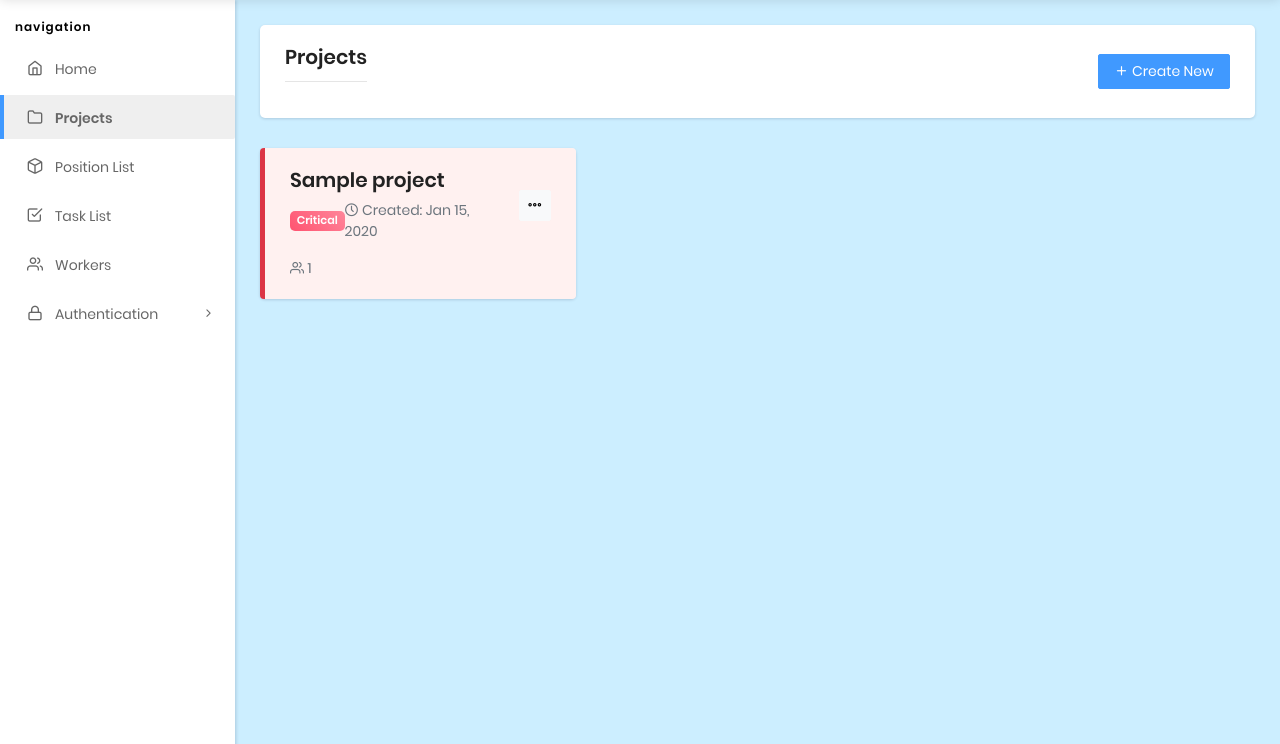
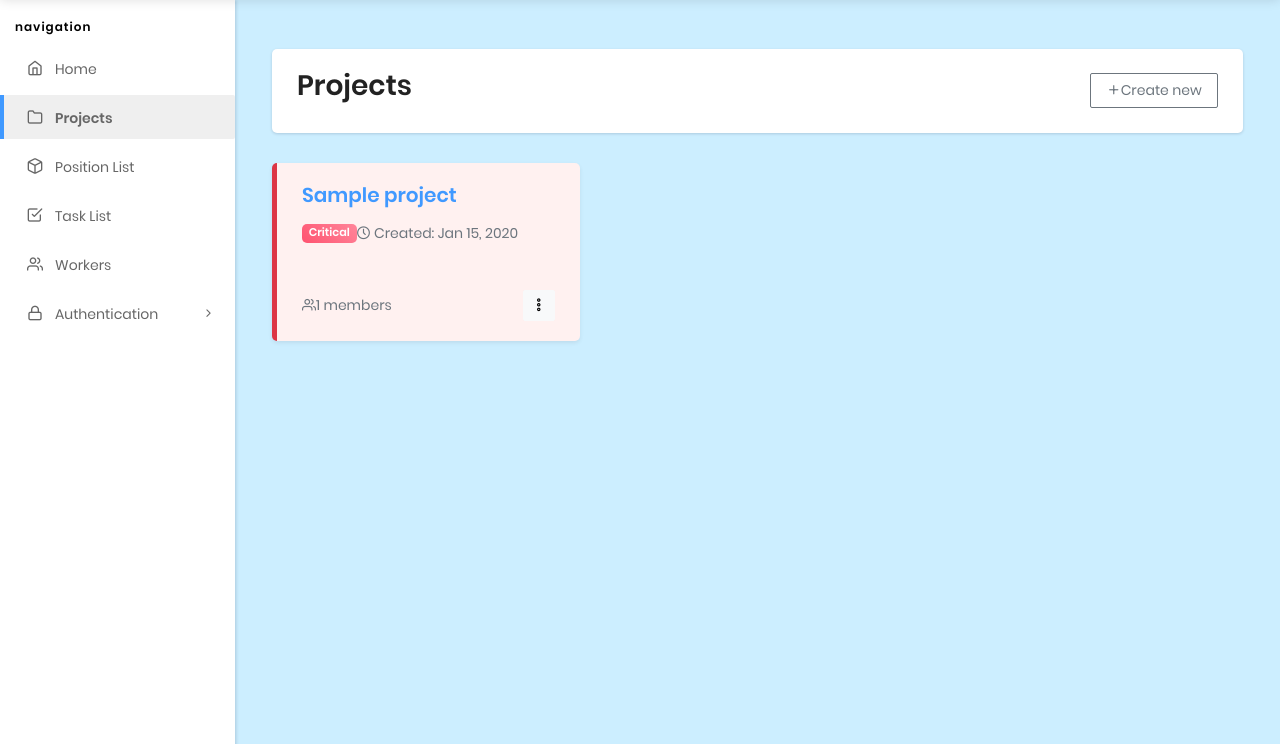
Before and after one commit to Ppllupold/ITCompanyTaskManager, a Django app: page /projects/ in a window 1280 px wide. Shown: the part 56-800 px from the top of the page. Run offline with Django 5.2, Linux system fonts and the light colour scheme; a user stored in the database is signed in; tables that the repository leaves empty hold one stand-in row (values such as "Sample post"); some libraries are stand-ins or nearby versions.

Commit message:
project view redesigns

```diff
--- a/taskmanagerApp/forms.py
+++ b/taskmanagerApp/forms.py
@@ -1,7 +1,7 @@
 from django import forms
 from django.contrib.auth.forms import UserCreationForm
 
-from taskmanagerApp.models import Worker, Position, Project
+from taskmanagerApp.models import Worker, Position, Project, Team
 
 
 class WorkerSearchForm(forms.Form):
--- a/taskmanagerApp/urls.py
+++ b/taskmanagerApp/urls.py
@@ -1,6 +1,8 @@
 from django.urls import path
+
 from taskmanagerApp.views import index, PositionListView, WorkerListView, WorkerDetailView, TaskDetailView, \
-    RegisterView, WorkerDeleteView, ProjectListView, ProjectCreateView, ProjectDeleteView, ProjectDetailView
+    RegisterView, WorkerDeleteView, ProjectListView, ProjectCreateView, ProjectDeleteView, ProjectDetailView, \
+    ProjectUpdateView, ProjectTeamsView
 from .views import TaskListView
 
 urlpatterns = [
@@ -16,5 +18,7 @@ urlpatterns = [
     path("projects/<int:pk>/", ProjectDetailView.as_view(), name="project-detail"),
     path("projects/create/", ProjectCreateView.as_view(), name="project-create"),
     path("projects/<int:pk>/delete/", ProjectDeleteView.as_view(), name="project-delete"),
+    path("projects/<int:pk>/update/", ProjectUpdateView.as_view(), name="project-update"),
+    path("projects/<int:pk>/teams/", ProjectTeamsView.as_view(), name="project-teams"),
 ]
 app_name = "taskManagerApp"
--- a/taskmanagerApp/views.py
+++ b/taskmanagerApp/views.py
@@ -7,7 +7,7 @@ from django.urls import reverse_lazy
 from django.views import generic
 
 from taskmanagerApp.forms import WorkerSearchForm, CustomUserCreationForm, TaskSearchForm, ProjectForm
-from taskmanagerApp.models import Task, Position, Worker, Project
+from taskmanagerApp.models import Task, Position, Worker, Project, Team
 
 
 @login_required(login_url='login')
@@ -120,6 +120,7 @@ class ProjectListView(LoginRequiredMixin, generic.ListView):
     queryset = (Project.objects.annotate(member_count=Count("teams__members", distinct=True))
                 .prefetch_related("teams"))
 
+
 class ProjectDetailView(LoginRequiredMixin, generic.DetailView):
     model = Project
     template_name = "TMapp/project-detail.html"
@@ -132,10 +133,29 @@ class ProjectCreateView(LoginRequiredMixin, generic.CreateView):
     success_url = reverse_lazy("taskManagerApp:project-list")
 
 
+class ProjectUpdateView(LoginRequiredMixin, generic.UpdateView):
+    model = Project
+    template_name = "TMapp/project-create.html"
+    form_class = ProjectForm
+    success_url = reverse_lazy("taskManagerApp:project-list")
+
+
 class ProjectDeleteView(LoginRequiredMixin, generic.DeleteView):
     model = Project
     template_name = "TMapp/project_confirm_delete.html"
     success_url = reverse_lazy("taskManagerApp:project-list")
+
+
+class ProjectTeamsView(generic.DetailView):
+    model = Project
+    template_name = "TMapp/project-teams-list.html"
+    context_object_name = "project"
+
+
+class TeamUpdateView(LoginRequiredMixin, generic.UpdateView):
+    model = Team
+    template_name = "TMapp/team_form.html"
+    success_url = reverse_lazy("taskManagerApp:project-teams-list")
 
 
 class RegisterView(generic.CreateView):
--- a/templates/TMapp/project-list.html
+++ b/templates/TMapp/project-list.html
@@ -1,45 +1,72 @@
 {% extends "layouts/base.html" %}
+{% block title %}Projects{% endblock %}
 
-{% block title %}Projects{% endblock %}
+{% block stylesheets %}
+<style>
+  .project-card {
+    position: relative;
+    overflow: visible !important;
+    transition: box-shadow 0.3s;
+  }
+
+  .project-card:hover {
+    box-shadow: 0 0 15px rgba(0, 0, 0, 0.1);
+  }
+
+  .dropdown-menu {
+    z-index: 1050;
+  }
+
+  .project-card-container {
+    opacity: 0;
+    transform: translateY(20px);
+  }
+
+  .project-card-container.visible {
+    opacity: 1;
+    transform: translateY(0);
+    transition: all 0.6s ease;
+  }
+</style>
+{% endblock %}
 
 {% block content %}
 <div class="pcoded-main-container">
   <div class="pcoded-content">
+    <div class="container mt-4">
       <div class="page-header d-flex justify-content-between align-items-center">
           <div class="page-block">
-          <h5 class="m-b-10">Projects</h5>
+            <h3 class="m-b-10">Projects</h3>
           </div>
           <div>
-          <a href="{% url 'taskManagerApp:project-create' %}" class="btn btn-primary">
-            <i class="feather icon-plus mr-1"></i> Create New
+            <a href="{% url 'taskManagerApp:project-create' %}" class="btn btn-outline-secondary">
+              <i class="feather icon-plus mr-1"></i>Create new
             </a>
           </div>
         </div>
 
-
       <div class="row">
         {% for project in project_list %}
-          <div class="col-md-6 col-xl-4">
-            <div class="card project-card mb-4">
-              <div class="card-body" style="border-left: 5px solid
+          <div class="col-md-6 col-xl-4 mb-4 project-card-container">
+            <div class="card shadow-sm h-100 project-card" style="
+              border-left: 5px solid
               {% if project.priority == 'CRITICAL' %}#dc3545
               {% elif project.priority == 'ESSENTIAL' %}#ffc107
               {% elif project.priority == 'HIGH_PRIORITY' %}#0d6efd
               {% elif project.priority == 'MEDIUM_PRIORITY' %}#0dcaf0
               {% else %}#6c757d
               {% endif %};
-                  border-radius: 4px;
               background-color:
               {% if project.priority == 'CRITICAL' %}#fff1f0
               {% elif project.priority == 'ESSENTIAL' %}#fffbe6
               {% elif project.priority == 'HIGH_PRIORITY' %}#f0f5ff
               {% elif project.priority == 'MEDIUM_PRIORITY' %}#e6fffb
-                  {% else %}#f5f5f5
-                  {% endif %};">
-                <div class="row align-items-center">
-                  <div class="col">
-                    <h5 class="project-title">{{ project.name }}</h5>
-                    <div class="d-flex align-items-center mt-2">
+              {% else %}#f8f9fa
+              {% endif %};
+            ">
+              <div class="card-body d-flex flex-column">
+                <h5 class="project-title text-primary">{{ project.name }}</h5>
+                <div class="d-flex align-items-center mt-2 mb-3">
                   {% include "includes/priority-buttons.html" with object=project %}
                   {% if project.created_at %}
                     <span class="text-muted ml-3">
@@ -47,28 +74,25 @@
                     </span>
                   {% endif %}
                 </div>
+                <div class="d-flex justify-content-between align-items-center mt-auto">
+                  <div class="text-muted">
+                    <i class="feather icon-users mr-1"></i>{{ project.member_count }} members
                   </div>
-                  <div class="col-auto">
                   <div class="dropdown">
-                      <button class="btn btn-icon btn-light btn-sm" type="button" data-toggle="dropdown"
-                              aria-haspopup="true" aria-expanded="false">
-                        <i class="feather icon-more-horizontal"></i>
+                    <button class="btn btn-light btn-sm" type="button" data-toggle="dropdown" aria-haspopup="true" aria-expanded="false">
+                      <i class="feather icon-more-vertical"></i>
                     </button>
-                      <div class="dropdown-menu dropdown-menu-right">
-                        <a class="dropdown-item" href={% url "taskmanager:project-detail" pk=project.id %}>
-                          <i class="feather icon-eye mr-2"></i>View Details/Teams
+                    <div class="dropdown-menu dropdown-menu-right shadow-sm">
+                      <a class="dropdown-item" href="{% url 'taskManagerApp:project-detail' pk=project.id %}">
+                        <i class="feather icon-eye mr-2"></i> View Details
                       </a>
-                        <a class="dropdown-item text-danger" href="{% url "taskmanager:project-delete" project.id %}">
-                          <i class="feather icon-trash-2 mr-2"></i>Delete
+                      <a class="dropdown-item" href="{% url 'taskManagerApp:project-teams' pk=project.id %}">
+                        <i class="feather icon-users mr-2"></i> Teams
+                      </a>
+                      <a class="dropdown-item text-danger" href="{% url 'taskManagerApp:project-delete' pk=project.id %}">
+                        <i class="feather icon-trash-2 mr-2"></i> Delete
                       </a>
                     </div>
-                    </div>
-                  </div>
-                </div>
-                <div class="d-flex justify-content-between mt-3">
-                  <div>
-                    <i class="feather icon-users text-muted mr-1"></i>
-                    <span class="text-muted">{{ project.member_count }}</span>
                   </div>
                 </div>
               </div>
@@ -76,9 +100,8 @@
           </div>
         {% empty %}
           <div class="col-12">
-            <div class="card">
-              <div class="card-body text-center py-5">
-                <i class="feather icon-info text-muted mb-3" style="font-size: 48px;"></i>
+            <div class="alert alert-info text-center py-5 shadow-sm">
+              <i class="feather icon-info mb-3" style="font-size: 48px;"></i>
               <h5 class="mb-3">No Projects Available</h5>
               <p class="text-muted">There are no projects created yet.</p>
               <a href="{% url 'taskManagerApp:project-create' %}" class="btn btn-primary mt-2">
@@ -86,10 +109,22 @@
               </a>
             </div>
           </div>
-          </div>
         {% endfor %}
       </div>
-
     </div>
   </div>
+</div>
+
+{% block extra_scripts %}
+<script>
+  document.addEventListener("DOMContentLoaded", () => {
+    const cards = document.querySelectorAll('.project-card-container');
+    cards.forEach((card, index) => {
+      setTimeout(() => {
+        card.classList.add('visible');
+      }, 150 * index);
+    });
+  });
+</script>
 {% endblock %}
+{% endblock %}
--- a/templates/includes/scripts.html
+++ b/templates/includes/scripts.html
@@ -4,3 +4,4 @@
 <script src="/static/assets/js/pcoded.js"></script>
 <script src="https://code.jquery.com/jquery-3.6.0.min.js"></script>
 <script src="https://cdn.jsdelivr.net/npm/bootstrap@4.6.0/dist/js/bootstrap.bundle.min.js"></script>
+<script src="https://cdnjs.cloudflare.com/ajax/libs/bootstrap-select/1.13.1/js/bootstrap-select.min.js"></script>
--- a/templates/layouts/base.html
+++ b/templates/layouts/base.html
@@ -8,13 +8,15 @@
 
   <meta charset="utf-8">
   <meta name="viewport" content="width=device-width, initial-scale=1.0, user-scalable=0, minimal-ui">
-    <meta http-equiv="X-UA-Compatible" content="IE=edge" />
-    <meta name="description" content="" />
+  <meta http-equiv="X-UA-Compatible" content="IE=edge"/>
+  <meta name="description" content=""/>
   <meta name="keywords" content="">
-    <meta name="author" content="Codedthemes, AppSeed" />
+  <meta name="author" content="Codedthemes, AppSeed"/>
 
 
   <link rel="icon" href="/static/assets/images/favicon.ico" type="image/x-icon">
+  <link rel="stylesheet"
+        href="https://cdnjs.cloudflare.com/ajax/libs/bootstrap-select/1.13.1/css/bootstrap-select.min.css">
 
   <link rel="stylesheet" href="/static/assets/css/style.css">
 
```
Also changed, not shown: ITCompanyTaskManager/settings.py (+8 -5 lines), templates/TMapp/project-create.html (+11 -9 lines), templates/TMapp/project-detail.html (+10 -5 lines), templates/TMapp/project-teams-list.html (added, +85 -0 lines), templates/TMapp/team_form.html (added). Lines whose indentation alone changed are shown as unchanged.
